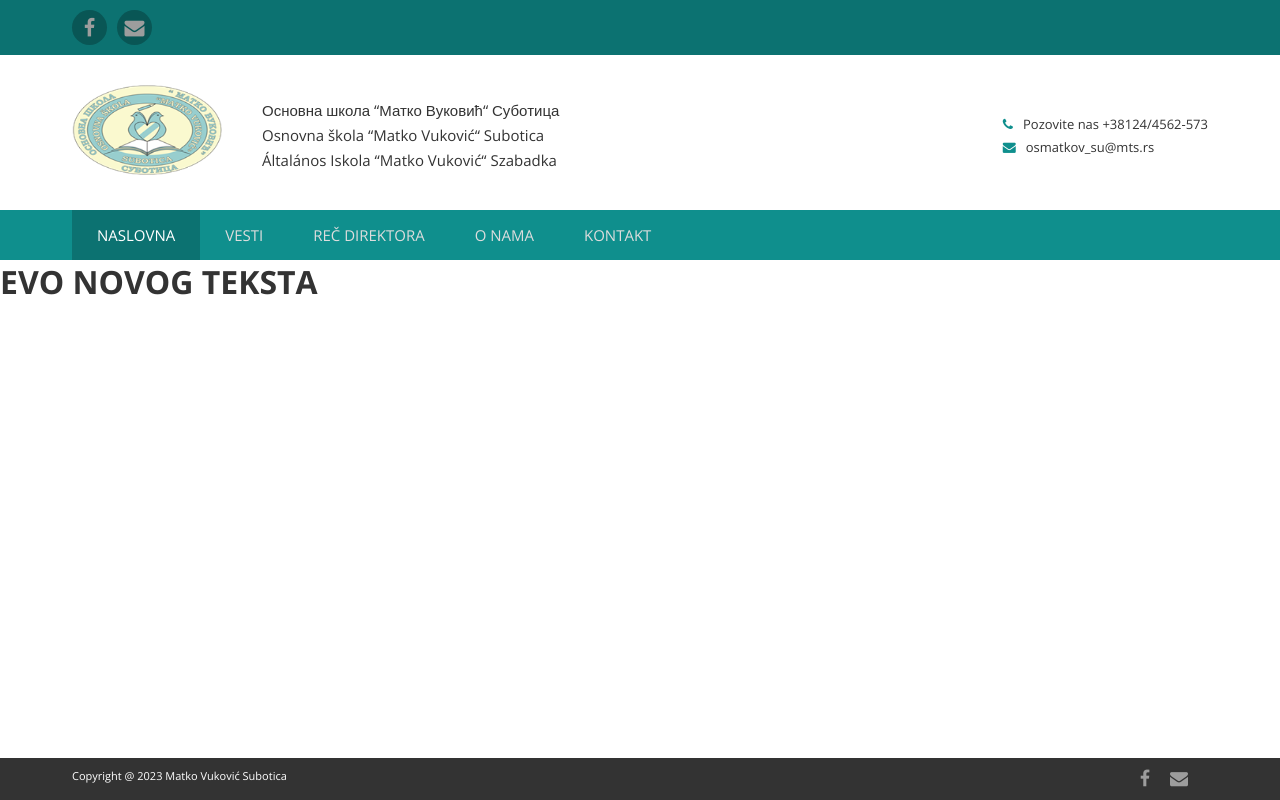
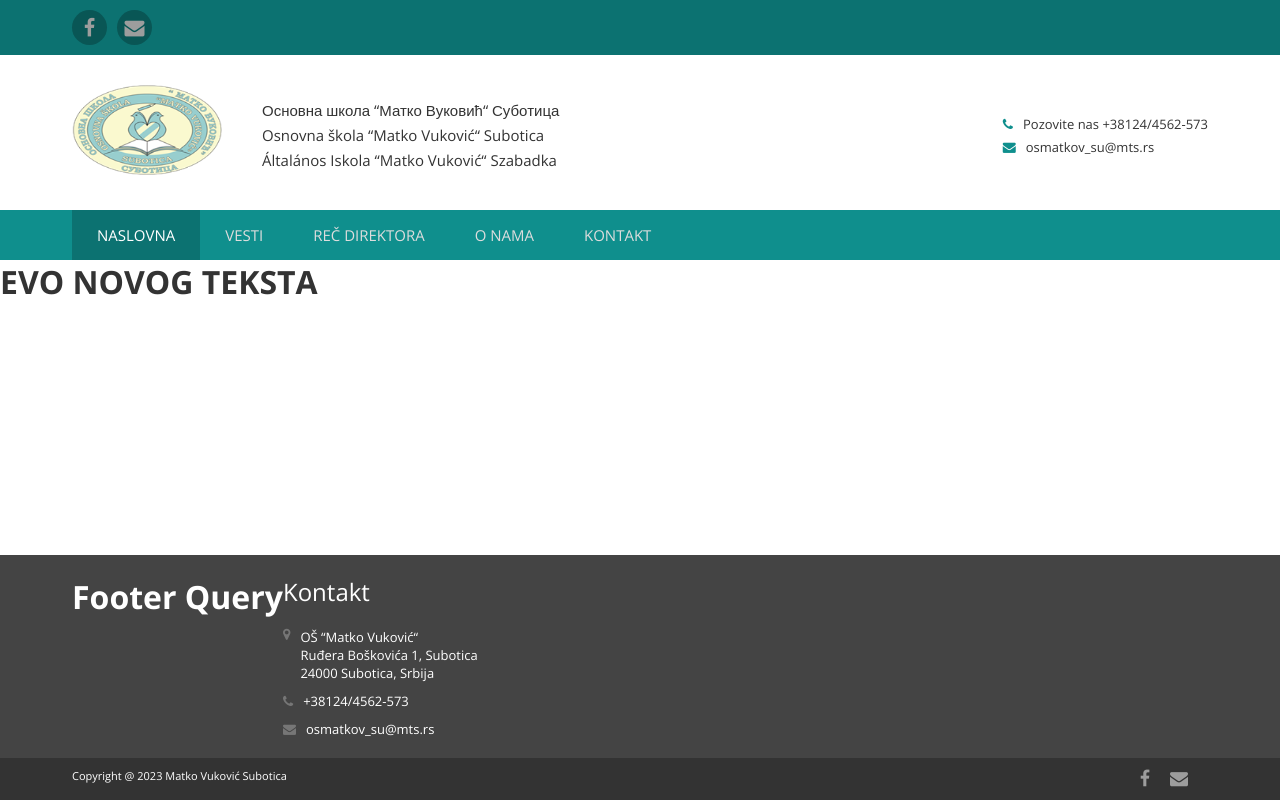
Before and after one commit to BojanIstvancic/matko-vukovic, a Next.js app: page / in a window 1280 px wide. Built offline with nearby package versions, Linux system fonts and the light colour scheme.

Commit message:
add footer main contact

```diff
--- a/src/components/Footer.tsx
+++ b/src/components/Footer.tsx
@@ -1,5 +1,6 @@
 import styled from "styled-components";
 import BottomBar from "./BottomBar";
+import FooterMain from "./FooterMain";
 
 const StyledFooter = styled.div`
   color: var(--white);
@@ -8,6 +9,7 @@ const StyledFooter = styled.div`
 const Footer: React.FC<{}> = () => {
   return (
     <StyledFooter>
+      <FooterMain />
       <BottomBar />
     </StyledFooter>
   );
--- /dev/null
+++ b/src/components/FooterContact.tsx
@@ -0,0 +1,50 @@
+import styled from "styled-components";
+
+const FooterContactInner = styled.div``;
+
+const Contact = styled.div`
+  margin-top: 20px;
+
+  @media (min-width: 768px) {
+    margin-top: 0;
+  }
+`;
+const ContactItem = styled.p`
+  font-size: 13px;
+  font-weight: 300;
+  margin-top: 10px;
+  color: var(--white);
+
+  i {
+    margin-right: 10px;
+    color: var(--gray-350);
+  }
+`;
+
+const FooterContact: React.FC<{}> = () => {
+  return (
+    <FooterContactInner>
+      <h3>Kontakt</h3>
+      <Contact>
+        <ContactItem style={{ display: "flex" }}>
+          <i className="fa fa-map-marker"></i>
+          <span>
+            OŠ &ldquo;Matko Vuković&ldquo;
+            <br />
+            Ruđera Boškovića 1, Subotica <br />
+            24000 Subotica, Srbija
+          </span>
+        </ContactItem>
+        <ContactItem>
+          <i className="fa fa-phone"></i>+38124/4562-573
+        </ContactItem>
+        <ContactItem>
+          <i className="fa fa-envelope"></i>
+          <a href="mailto:osmatkov_su@mts.rs">osmatkov_su@mts.rs</a>
+        </ContactItem>
+      </Contact>
+    </FooterContactInner>
+  );
+};
+
+export default FooterContact;
--- /dev/null
+++ b/src/components/FooterMain.tsx
@@ -0,0 +1,30 @@
+import styled from "styled-components";
+import Container from "./Container";
+import FooterContact from "./FooterContact";
+import FooterQuery from "./FooterQuery";
+
+const StyledFooterMain = styled.div`
+  background-color: var(--gray-400);
+`;
+const StyledFooterMainInner = styled.div`
+  padding: 20px 0;
+
+  @media (min-width: 768px) {
+    display: flex;
+  }
+`;
+
+const FooterMain: React.FC<{}> = () => {
+  return (
+    <StyledFooterMain>
+      <Container>
+        <StyledFooterMainInner>
+          <FooterQuery />
+          <FooterContact />
+        </StyledFooterMainInner>
+      </Container>
+    </StyledFooterMain>
+  );
+};
+
+export default FooterMain;
--- /dev/null
+++ b/src/components/FooterQuery.tsx
@@ -0,0 +1,9 @@
+const FooterQuery: React.FC<{}> = () => {
+  return (
+    <>
+      <h1>Footer Query</h1>
+    </>
+  );
+};
+
+export default FooterQuery;
--- a/src/components/HeaderMain.tsx
+++ b/src/components/HeaderMain.tsx
@@ -48,7 +48,7 @@ const Contact = styled.div`
     margin-top: 0;
   }
 `;
-const ContacItem = styled(InfoItem)`
+const ContactItem = styled(InfoItem)`
   font-size: 13px;
   i {
     margin-right: 10px;
@@ -80,13 +80,13 @@ const HeaderMain: React.FC<{}> = () => {
             </Info>
           </InfoContainer>
           <Contact>
-            <ContacItem>
+            <ContactItem>
               <i className="fa fa-phone"></i>Pozovite nas +38124/4562-573
-            </ContacItem>
-            <ContacItem>
+            </ContactItem>
+            <ContactItem>
               <i className="fa fa-envelope"></i>
               <a href="mailto:osmatkov_su@mts.rs">osmatkov_su@mts.rs</a>
-            </ContacItem>
+            </ContactItem>
           </Contact>
         </HeaderMainInner>
       </Container>
--- a/src/pages/_app.tsx
+++ b/src/pages/_app.tsx
@@ -22,6 +22,7 @@ const GlobalStyle = createGlobalStyle`
   --gray-100: #f5f5f5;
   --gray-200: #dddddd;
   --gray-300: #9d9d9d;
+  --gray-350: #767676;
   --gray-400: #444444;
   --gray-500: #333333;
 
@@ -54,6 +55,12 @@ a {
   margin: 0;
   padding: 0;
 }
+
+h3 {
+  font-size: 24px;
+  font-weight: 300;
+  margin-bottom: 20px
+}
 `;
 
 export default function App({ Component, pageProps }: AppProps) {
```
